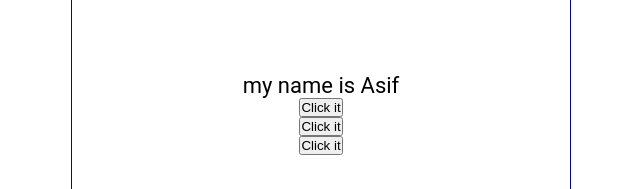
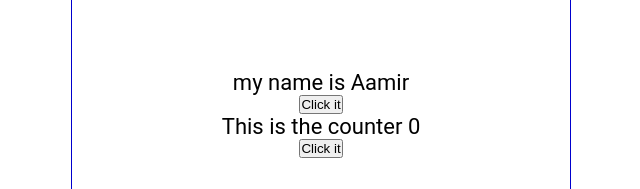
Before and after one commit to Aamirmuhammad91/REACT_SERIES, a React (Create React App) app in the folder 01tut/: page / in a window 1280 px wide. Shown: the part 306-495 px from the top of the page, without its empty margins (319-959 px from the left). Built offline with nearby package versions, Linux system fonts and the light colour scheme.

Commit message:
useState Hooks

```diff
--- a/01tut/src/Content.js
+++ b/01tut/src/Content.js
@@ -1,28 +1,25 @@
-import React from 'react';
+import { useState } from 'react';
 
 const Content = () => {
+  const [name, setName] = useState('Aamir');
+  const [count, setCount] = useState(0);
   const handleNameChange = () => {
-    const name = ['Aamir', 'Asif', 'kashif'];
+    const names = ['Aamir', 'Asif', 'kashif'];
     const int = Math.floor(Math.random() * 3);
-    return name[int];
-  };
-  const handleClick = () => {
-    console.log('you clicked it');
+    setName(names[int]);
   };
 
-  const handleClick2 = (name) => {
-    console.log(`${name} clicked it`);
+  const handleCount = () => {
+    setCount(count + 1);
   };
 
-  const handleClick3 = (a) => {
-    console.log(a.target.innerHTML);
-  };
   return (
     <main>
-      <p>my name is {handleNameChange()}</p>
-      <button onClick={handleClick}>Click it</button>
-      <button onClick={() => handleClick2('Dave')}>Click it</button>
-      <button onClick={(a) => handleClick3(a)}>Click it</button>
+      <p>my name is {name}</p>
+      <button onClick={handleNameChange}>Click it</button>
+
+      <p>This is the counter {count}</p>
+      <button onClick={handleCount}>Click it</button>
     </main>
   );
 };
```
